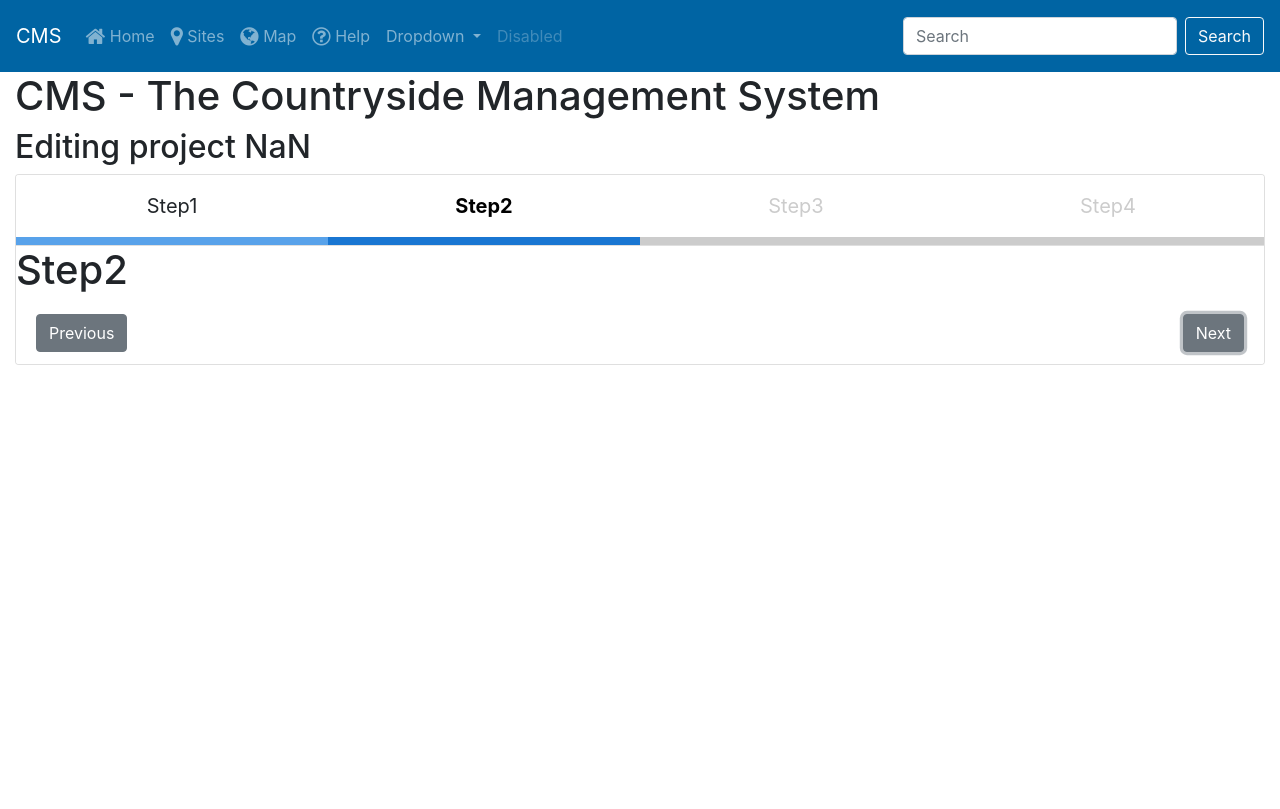
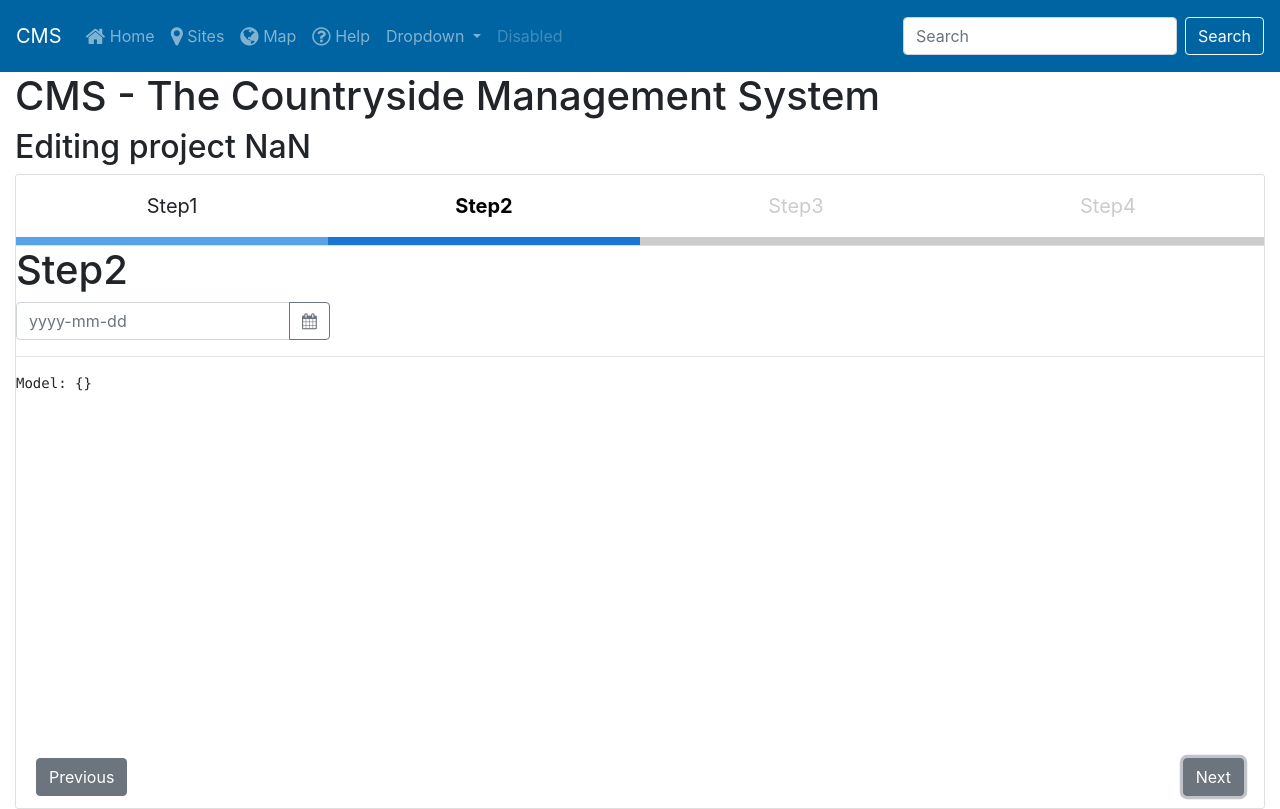
Before and after one commit to andyb-esdm/cms, an Angular app: page /edit-project/NNR001 in a window 1280 px wide. Both pictures are taken after a click on the button "Next". Built offline with nearby package versions, Linux system fonts and the light colour scheme.

Commit message:
ng bootstap installed

```diff
--- a/package.json
+++ b/package.json
@@ -20,6 +20,7 @@
     "@angular/platform-browser": "^6.0.3",
     "@angular/platform-browser-dynamic": "^6.0.3",
     "@angular/router": "^6.0.3",
+    "@ng-bootstrap/ng-bootstrap": "^3.2.2",
     "@ng-select/ng-select": "^2.9.1",
     "@types/ol": "^4.6.2",
     "bootstrap": "^4.1.3",
--- a/src/app/app.module.ts
+++ b/src/app/app.module.ts
@@ -4,6 +4,7 @@ import { AppRoutingModule } from './app-routing.module';
 import { FormsModule } from '@angular/forms';
 
 import { NgSelectModule } from '@ng-select/ng-select';
+import {NgbModule} from '@ng-bootstrap/ng-bootstrap';
 
 import { AppComponent } from './app.component';
 import { MainNavComponent } from './main-nav/main-nav.component';
@@ -47,7 +48,8 @@ import { CardComponent } from './card/card.component';
     BrowserModule,
     AppRoutingModule,
     FormsModule,
-    NgSelectModule
+    NgSelectModule,
+    NgbModule
   ],
   providers: [],
   bootstrap: [AppComponent]
--- a/src/app/edit-project/edit-project.component.css
+++ b/src/app/edit-project/edit-project.component.css
@@ -0,0 +1,3 @@
+.wizard-step-body {
+    height: 500px;
+}
--- a/src/app/edit-project/edit-project.component.html
+++ b/src/app/edit-project/edit-project.component.html
@@ -41,7 +41,27 @@
     </form>
   </app-wizard-step>
   <app-wizard-step [title]="'Step2'" (Next)="onStep2Next()">
-    <h1>Step2</h1>
+    <div class="wizard-step-body">
+        <h1>Step2</h1>
+
+        <form class="form-inline">
+          <div class="form-group">
+            <div class="input-group">
+              <input class="form-control" placeholder="yyyy-mm-dd"
+                     name="dp" [(ngModel)]="model" ngbDatepicker #d="ngbDatepicker">
+              <div class="input-group-append">
+                <button class="btn btn-outline-secondary" (click)="d.toggle()" type="button"><i class="fa fa-calendar"></i></button>
+              </div>
+            </div>
+          </div>
+        </form>
+
+        <hr/>
+        <pre>Model: {{ model | json }}</pre>
+    </div>
+
+
+
   </app-wizard-step>
   <app-wizard-step [title]="'Step3'" (Next)="onStep3Next()">
     <h1>Step3</h1>
--- a/src/app/edit-project/edit-project.component.ts
+++ b/src/app/edit-project/edit-project.component.ts
@@ -14,6 +14,7 @@ export class EditProjectComponent implements OnInit {
   data = {
     email: 'test@test.com'
   };
+  model = {};
 
   selectedProjectTypes = [];
   projectTypes = [];
```
Also changed, not shown: 1 other file (tests, documents, lock files or other folders).
